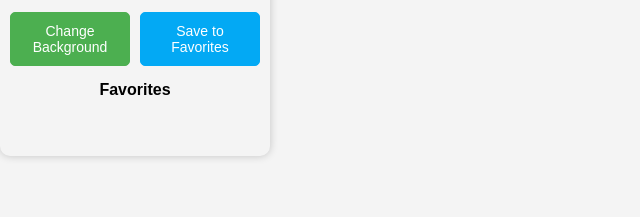
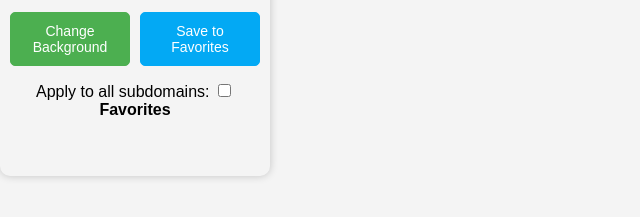
Before and after one commit to Programer6/Background-Color-Change-Chrome-Extension, a browser extension: page index.html in a window 1280 px wide. Shown: the part 157-374 px from the top of the page, without its empty margins (0-640 px from the left). Drawn offline with Linux system fonts and the light colour scheme.

Commit message:
Update index.html

```diff
--- a/index.html
+++ b/index.html
@@ -17,6 +17,10 @@
       <button id="change-background" class="btn primary-btn">Change Background</button>
       <button id="save-favorite" class="btn secondary-btn">Save to Favorites</button>
     </div>
+    <div class="subdomain-toggle-container">
+      <label for="subdomain-toggle">Apply to all subdomains:</label>
+      <input type="checkbox" id="subdomain-toggle">
+    </div>
     <div class="favorites-container">
       <h2>Favorites</h2>
       <ul id="favorites-list"></ul>
```
